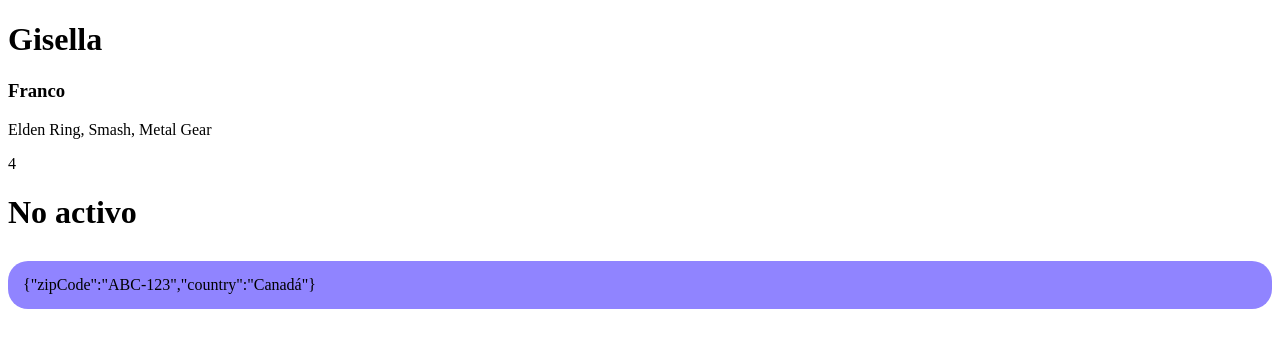
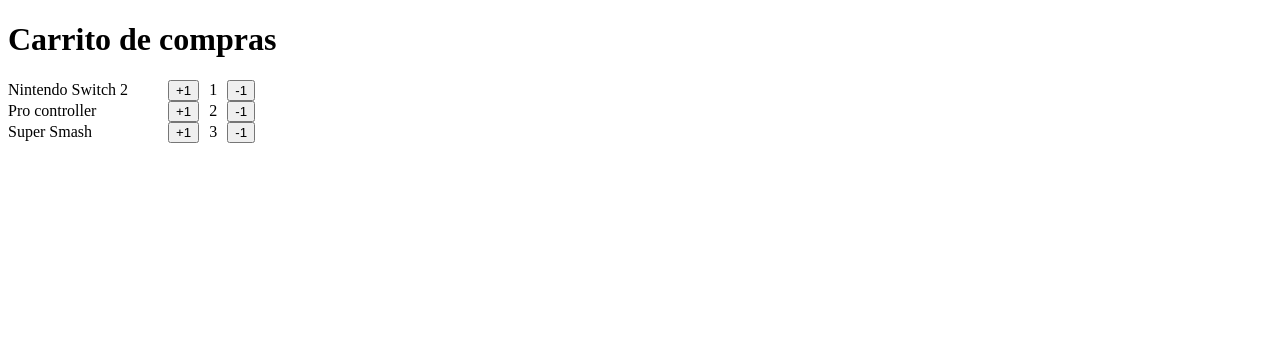
Before and after one commit to kikyomu/aprendiendo-react, a React (Vite) app in the folder 02-first-steps/: page / in a window 1280 px wide. Shown: the top 348 px of the page. Built offline with nearby package versions, Linux system fonts and the light colour scheme.

Commit message:
Propiedades del componente: Props

```diff
--- a/02-first-steps/src/FirstStepsApp.tsx
+++ b/02-first-steps/src/FirstStepsApp.tsx
@@ -1,10 +1,12 @@
+import ItemCounter from "./shoping-cart/ItemCounter";
+
 export function FirstStepsApp() {
   return (
     <>
-      <h1>Hola mundo</h1>
-      <p>Esto es un parrafo</p>
-
-      <button>Click me</button>
+      <h1>Carrito de compras</h1>
+      <ItemCounter name= "Nintendo Switch 2" quantity={1}/>
+      <ItemCounter name= "Pro controller" quantity={2}/>
+      <ItemCounter name= "Super Smash" quantity={3}/>
     </>
   );
 }
--- a/02-first-steps/src/main.tsx
+++ b/02-first-steps/src/main.tsx
@@ -1,11 +1,12 @@
 import { StrictMode } from 'react'
 import { createRoot } from 'react-dom/client'
- {/* import { FirstStepsApp } from './FirstStepsApp';*/}
-import { MyAwesomeApp } from './MyAwesomeApp';
+import { FirstStepsApp } from './FirstStepsApp';
+{/*import { MyAwesomeApp } from './MyAwesomeApp';*/}
 
 createRoot(document.getElementById('root')!).render(
   <StrictMode>
-    {/* <FirstStepsApp /> */}
-    <MyAwesomeApp />
+    <FirstStepsApp />
+     {/*<MyAwesomeApp /> */}
+
   </StrictMode>,
 )
--- /dev/null
+++ b/02-first-steps/src/shoping-cart/ItemCounter.tsx
@@ -0,0 +1,25 @@
+interface Props {
+        name: string;
+        quantity?: number;
+    };
+
+const ItemCounter = ({name, quantity}: Props) => {
+  return (
+    <section style={{
+        display: 'flex',
+        alignItems: 'center',
+        gap: 10,
+    }}
+    >
+        <span style={{
+            width: 150,
+        }}
+        >{name}</span>
+        <button>+1</button>
+        <span>{quantity}</span>
+        <button>-1</button>
+    </section>
+  )
+}
+
+export default ItemCounter
```
